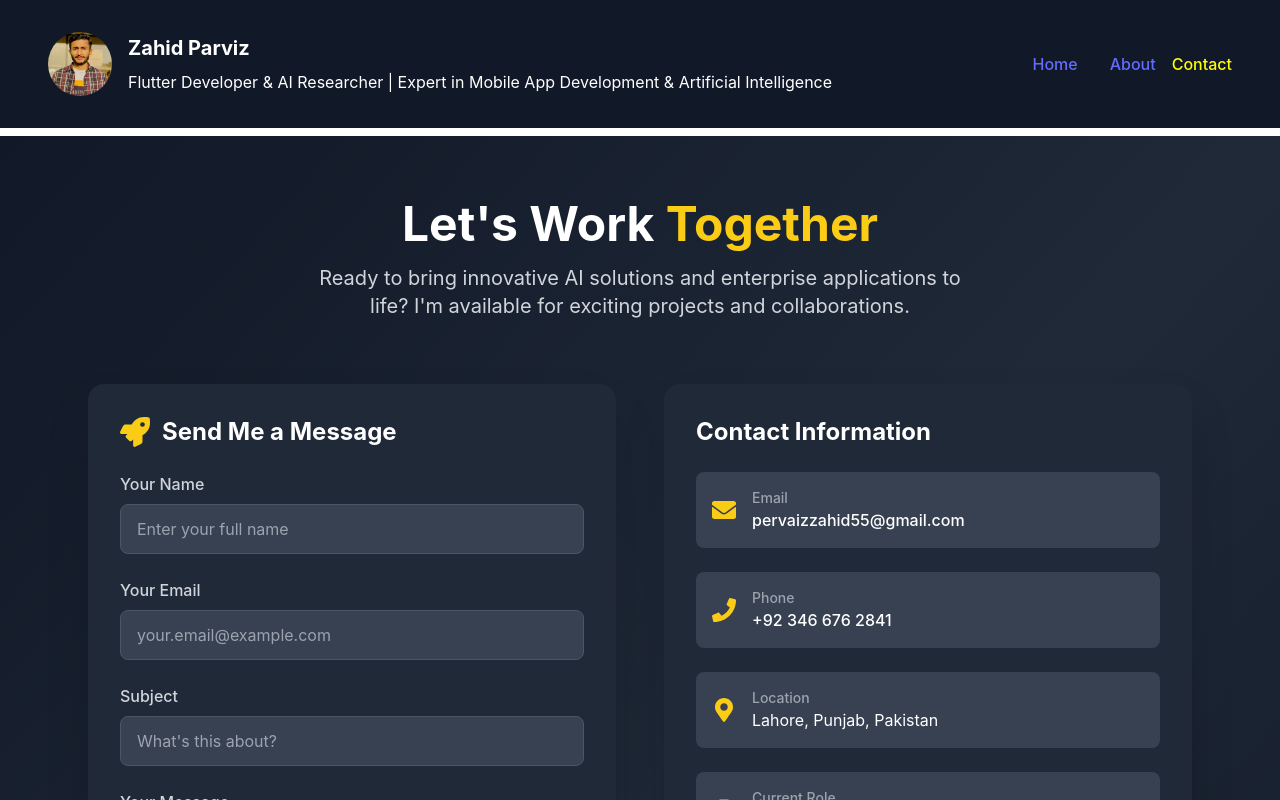
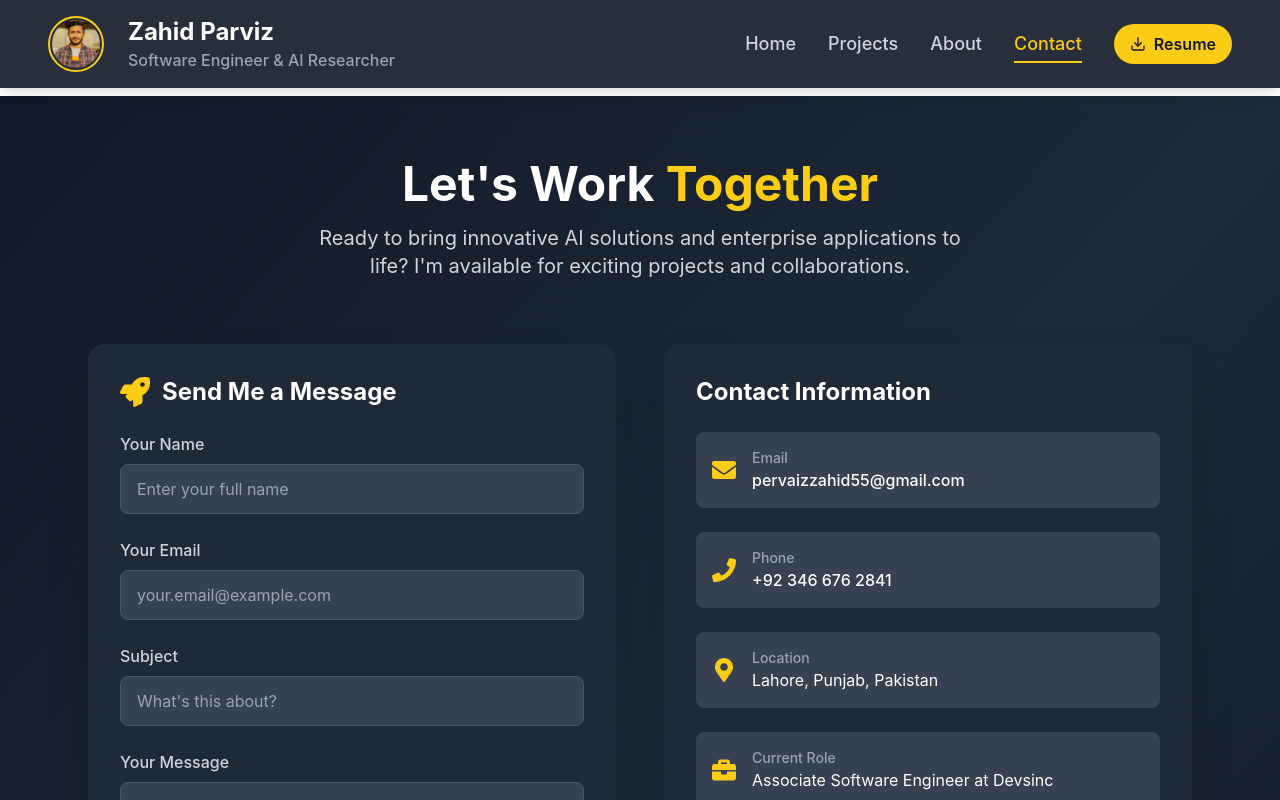
Before and after one commit to zahidprvz/zahidparvizweb, a React (Vite) app: page /contact in a window 1280 px wide. Shown: the top 800 px of the page. Built offline with nearby package versions, Linux system fonts and the light colour scheme.

Commit message:
Update Header.jsx

```diff
--- a/src/components/Header.jsx
+++ b/src/components/Header.jsx
@@ -1,86 +1,133 @@
 import React, { useState, useEffect } from 'react';
 import { motion } from 'framer-motion';
-import { NavLink, useLocation } from 'react-router-dom'; // Import NavLink and useLocation from react-router-dom
+import { NavLink, useLocation } from 'react-router-dom';
 import profileImage from '../assets/profile.png';
+import { FiDownload } from 'react-icons/fi';
+import resumeFile from '../assets/zahidparviz.pdf'; // Use a local import for the resume
+
+const navLinks = [
+  { name: 'Home', path: '/' },
+  { name: 'Projects', path: '/projects' },
+  { name: 'About', path: '/about' },
+  { name: 'Contact', path: '/contact' },
+];
 
 const Header = () => {
   const [isMenuOpen, setIsMenuOpen] = useState(false);
-  const [activeRoute, setActiveRoute] = useState('');
-  const location = useLocation(); // Hook to get the current location
-
-  useEffect(() => {
-    setActiveRoute(location.pathname); // Update activeRoute when location changes
-  }, [location]);
+  const location = useLocation();
 
   const toggleMenu = () => {
     setIsMenuOpen(!isMenuOpen);
   };
 
+  const menuVariants = {
+    open: { opacity: 1, x: 0 },
+    closed: { opacity: 0, x: "100%" },
+  };
+
   return (
     <motion.header
-      className="w-full  bg-gray-900 text-white py-4 md:py-8"
+      className="sticky top-0 z-50 w-full bg-gray-900 bg-opacity-90 backdrop-filter backdrop-blur-lg text-white py-4 shadow-lg"
+      initial={{ y: -100, opacity: 0 }}
       animate={{ y: 0, opacity: 1 }}
-      transition={{ duration: 1, delay: 0.5 }}
+      transition={{ duration: 0.5, delay: 0.2 }}
     >
       <div className="container mx-auto px-6 md:px-12 flex justify-between items-center">
-        <div className="flex items-center"> {/* Container for profile picture and site title */}
-          <img src={profileImage} alt="Profile" className="w-12 h-12 md:w-16 md:h-16 rounded-full mr-4" /> {/* Profile picture */}
-          <div>
-            <h1 className="text-lg md:text-xl font-bold">Zahid Parviz</h1>
-            <p className="text-sm md:text-base mt-2">Flutter Developer & AI Researcher | Expert in Mobile App Development & Artificial Intelligence</p>
-          </div>
+        <div className="flex items-center space-x-4 md:space-x-6">
+          <motion.img
+            src={profileImage}
+            alt="Zahid Parviz"
+            className="w-12 h-12 md:w-14 md:h-14 rounded-full border-2 border-yellow-400 p-0.5"
+            whileHover={{ scale: 1.1, rotate: 10 }}
+            transition={{ type: "spring", stiffness: 400, damping: 10 }}
+          />
+          <NavLink to="/" className="flex flex-col">
+            <h1 className="text-xl md:text-2xl font-bold text-white leading-tight">Zahid Parviz</h1>
+            <p className="text-sm md:text-base text-gray-400 hidden sm:block">
+              Software Engineer & AI Researcher
+            </p>
+          </NavLink>
         </div>
-        <nav className="md:hidden">
-          <button className="text-white hover:text-gray-300 focus:outline-none" onClick={toggleMenu}>
-            <svg className="h-6 w-6 md:h-8 md:w-8" fill="none" viewBox="0 0 24 24" stroke="currentColor">
-              {isMenuOpen ? (
-                <path strokeLinecap="round" strokeLinejoin="round" strokeWidth={2} d="M6 18L18 6M6 6l12 12" />
-              ) : (
-                <path strokeLinecap="round" strokeLinejoin="round" strokeWidth={2} d="M4 6h16M4 12h16m-7 6h7" />
+
+        {/* Desktop Navigation */}
+        <nav className="hidden md:flex items-center space-x-8">
+          {navLinks.map((link) => (
+            <NavLink
+              key={link.name}
+              to={link.path}
+              className={`relative text-lg font-medium transition-colors duration-300
+                ${location.pathname === link.path ? 'text-yellow-400' : 'text-gray-300 hover:text-yellow-400'}`}
+            >
+              {link.name}
+              {location.pathname === link.path && (
+                <motion.div
+                  className="absolute bottom-[-5px] left-0 right-0 h-0.5 bg-yellow-400"
+                  layoutId="underline"
+                  initial={{ width: 0 }}
+                  animate={{ width: "100%" }}
+                  transition={{ duration: 0.3 }}
+                />
               )}
+            </NavLink>
+          ))}
+          <motion.a
+            href={resumeFile}
+            download="Zahid_Parviz_Resume.pdf"
+            className="flex items-center text-gray-900 bg-yellow-400 px-4 py-2 rounded-full font-semibold hover:bg-yellow-500 transition-colors duration-300"
+            whileHover={{ scale: 1.05 }}
+            whileTap={{ scale: 0.95 }}
+          >
+            <FiDownload className="mr-2" /> Resume
+          </motion.a>
+        </nav>
+
+        {/* Mobile Menu Button */}
+        <button className="md:hidden text-white" onClick={toggleMenu}>
+          <svg className="h-8 w-8" fill="none" viewBox="0 0 24 24" stroke="currentColor">
+            {isMenuOpen ? (
+              <path strokeLinecap="round" strokeLinejoin="round" strokeWidth={2} d="M6 18L18 6M6 6l12 12" />
+            ) : (
+              <path strokeLinecap="round" strokeLinejoin="round" strokeWidth={2} d="M4 6h16M4 12h16m-7 6h7" />
+            )}
+          </svg>
+        </button>
+
+        {/* Mobile Menu */}
+        <motion.div
+          className={`fixed top-0 right-0 w-64 h-full bg-gray-900 p-6 shadow-lg transform z-50 md:hidden`}
+          initial="closed"
+          animate={isMenuOpen ? "open" : "closed"}
+          variants={menuVariants}
+          transition={{ type: "spring", stiffness: 200, damping: 20 }}
+        >
+          <button onClick={toggleMenu} className="absolute top-4 right-4 text-white">
+            <svg className="h-8 w-8" fill="none" viewBox="0 0 24 24" stroke="currentColor">
+              <path strokeLinecap="round" strokeLinejoin="round" strokeWidth={2} d="M6 18L18 6M6 6l12 12" />
             </svg>
           </button>
-        </nav>
-        <nav className={`md:flex space-x-4 ${isMenuOpen ? 'block' : 'hidden'}`}>
-          <ul className="flex flex-col md:flex-row md:space-x-4 md:space-y-0">
-            <li>
+          <div className="flex flex-col mt-12 space-y-6">
+            {navLinks.map((link) => (
               <NavLink
-                to="/"
-                className="block md:inline-block hover:text-gray-300"
-                style={activeRoute === '/' ? { color: 'yellow' } : {}}
+                key={link.name}
+                to={link.path}
+                onClick={toggleMenu}
+                className={`text-2xl font-bold transition-colors duration-300
+                  ${location.pathname === link.path ? 'text-yellow-400' : 'text-gray-300 hover:text-yellow-400'}`}
               >
-                Home
+                {link.name}
               </NavLink>
-            </li>
-            <li>
-              {/* <NavLink
-                to="/projects"
-                className="block md:inline-block hover:text-gray-300"
-                style={activeRoute === '/projects' ? { color: 'yellow' } : {}}
-              >
-                Projects
-              </NavLink> */}
-            </li>
-            <li>
-              <NavLink
-                to="/about"
-                className="block md:inline-block hover:text-gray-300"
-                style={activeRoute === '/about' ? { color: 'yellow' } : {}}
-              >
-                About
-              </NavLink>
-            </li>
-            <li>
-              <NavLink
-                to="/contact"
-                className="block md:inline-block hover:text-gray-300"
-                style={activeRoute === '/contact' ? { color: 'yellow' } : {}}
-              >
-                Contact
-              </NavLink>
-            </li>
-          </ul>
-        </nav>
+            ))}
+            <motion.a
+              href={resumeFile}
+              download="Zahid_Parviz_Resume.pdf"
+              className="mt-6 flex items-center justify-center text-lg text-gray-900 bg-yellow-400 px-6 py-3 rounded-full font-bold hover:bg-yellow-500 transition-colors duration-300"
+              whileHover={{ scale: 1.05 }}
+              whileTap={{ scale: 0.95 }}
+            >
+              <FiDownload className="mr-2" /> Download Resume
+            </motion.a>
+          </div>
+        </motion.div>
       </div>
     </motion.header>
   );
```
